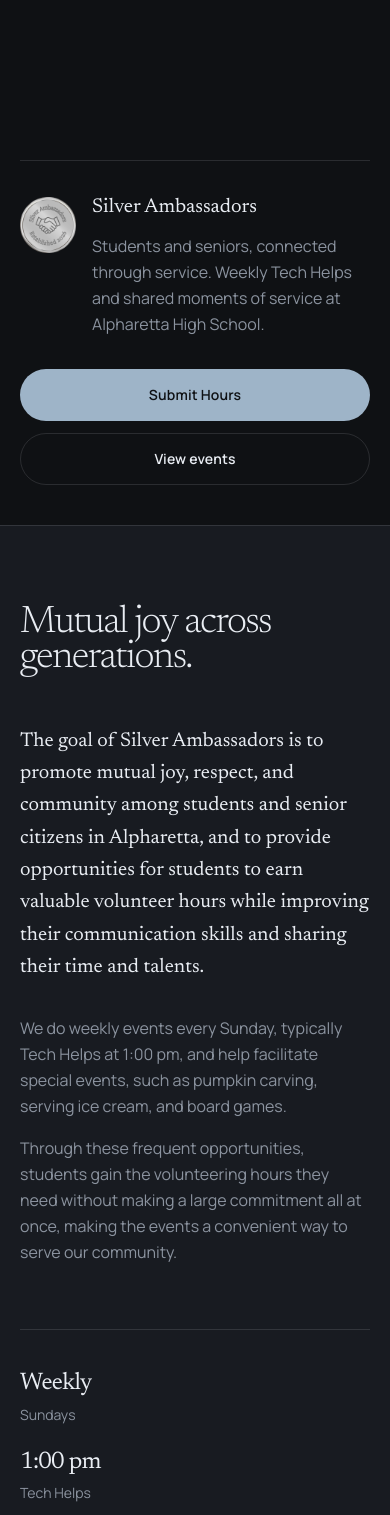
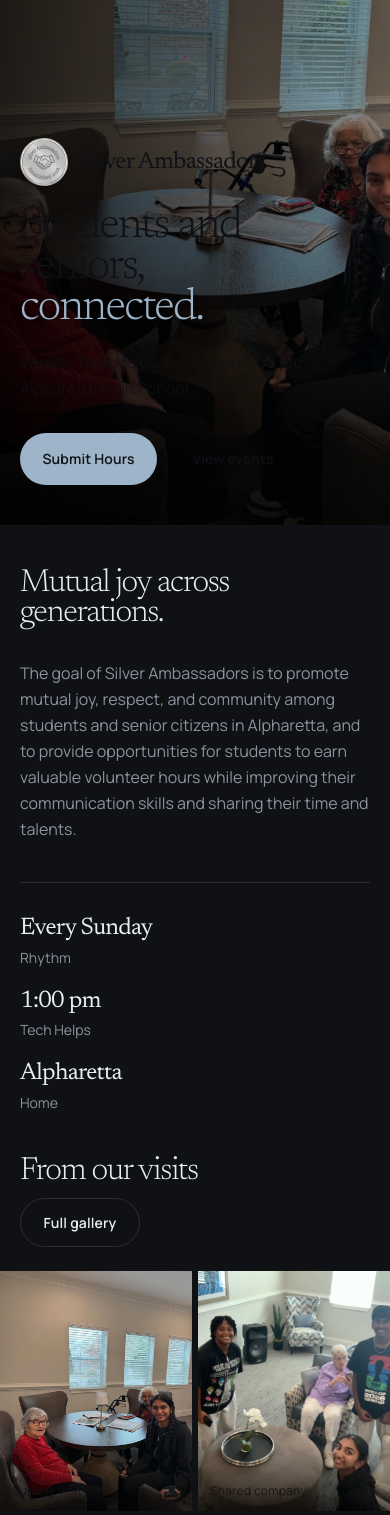
Before and after one commit to yasho1225/SilverAmbassadors, a Next.js app: page / in a window 390 px wide. Shown: the part 320-1835 px from the top of the page. Built offline with nearby package versions, Linux system fonts and the light colour scheme; no server answers.

Commit message:
Tighten layout: photo-led hero, denser sections, less repeat
Make photographs the first and largest signal, cut empty section
padding and duplicate mission/showcase copy, and shrink the CTA band.

Co-authored-by: Yashovardhan Inumukkala <yashoin1225@gmail.com>

```diff
--- a/src/app/about/page.tsx
+++ b/src/app/about/page.tsx
@@ -1,4 +1,5 @@
 import type { Metadata } from "next";
+import Image from "next/image";
 import { CallToAction } from "@/components/CallToAction";
 import { Reveal } from "@/components/motion/Reveal";
 import { Showcase } from "@/components/Showcase";
@@ -14,31 +15,43 @@ export default function AboutPage() {
   return (
     <>
       <section className="site-pad section-y border-b border-line">
-        <div className="site-container-wide">
+        <div className="site-container-wide grid gap-8 lg:grid-cols-[1.05fr_0.95fr] lg:items-end lg:gap-12">
           <Reveal>
-            <h1 className="display max-w-[12ch] text-[clamp(3rem,9vw,6.5rem)] text-ink">
+            <h1 className="display max-w-[12ch] text-[clamp(2.6rem,7vw,4.75rem)] text-ink">
               {site.name}
             </h1>
-            <p className="mt-8 max-w-2xl text-lg leading-relaxed text-muted sm:text-xl">
-              A student organization at {site.school} dedicated to mutual joy,
-              respect, and community with senior citizens in Alpharetta.
+            <p className="mt-5 max-w-xl text-base leading-relaxed text-muted sm:text-lg">
+              A student organization at {site.school} building mutual joy,
+              respect, and community with seniors in Alpharetta.
             </p>
+          </Reveal>
+          <Reveal delay={0.06}>
+            <div className="relative aspect-[4/3] overflow-hidden bg-ink">
+              <Image
+                src="/images/members-patio.jpg"
+                alt="Silver Ambassadors members outdoors after a visit"
+                fill
+                sizes="(max-width: 1024px) 100vw, 45vw"
+                className="object-cover object-[center_40%]"
+                priority
+              />
+            </div>
           </Reveal>
         </div>
       </section>
 
       <section className="site-pad section-y bg-surface">
-        <div className="site-container-wide grid gap-12 lg:grid-cols-2">
+        <div className="site-container-wide grid gap-8 lg:grid-cols-2 lg:gap-14">
           <Reveal>
-            <h2 className="display text-[clamp(2.2rem,4vw,3.5rem)] text-ink">
+            <h2 className="display text-[clamp(2rem,4vw,3.2rem)] text-ink">
               Why we gather
             </h2>
           </Reveal>
-          <Reveal delay={0.08}>
-            <p className="font-display text-[clamp(1.25rem,1rem+1vw,1.75rem)] leading-relaxed text-ink">
+          <Reveal delay={0.06}>
+            <p className="font-display text-[clamp(1.15rem,0.95rem+0.8vw,1.5rem)] leading-relaxed text-ink">
               {site.mission}
             </p>
-            <div className="mt-8 space-y-4 text-base leading-relaxed text-muted">
+            <div className="mt-6 space-y-3 text-base leading-relaxed text-muted">
               {site.aboutBody.map((paragraph) => (
                 <p key={paragraph}>{paragraph}</p>
               ))}
--- a/src/app/gallery/page.tsx
+++ b/src/app/gallery/page.tsx
@@ -4,11 +4,13 @@ import { PhotoGallery } from "@/components/PhotoGallery";
 export const metadata: Metadata = {
   title: "Gallery",
   description:
-    "Photographs and highlights from Silver Ambassadors events and community gatherings.",
+    "Photographs from Silver Ambassadors visits and gatherings.",
 };
 
 export default function GalleryPage() {
   return (
-    <PhotoGallery title="From our visits" />
+    <div className="pt-8 sm:pt-10">
+      <PhotoGallery title="From our visits" />
+    </div>
   );
 }
--- a/src/app/globals.css
+++ b/src/app/globals.css
@@ -96,7 +96,7 @@ body {
 }
 
 .section-y {
-  padding-block: clamp(5rem, 12vw, 9rem);
+  padding-block: clamp(2.75rem, 5.5vw, 4.5rem);
 }
 
 .display {
--- a/src/app/page.tsx
+++ b/src/app/page.tsx
@@ -3,7 +3,6 @@ import { EventsPreview } from "@/components/EventsPreview";
 import { Hero } from "@/components/Hero";
 import { MissionSection } from "@/components/MissionSection";
 import { PhotoGallery } from "@/components/PhotoGallery";
-import { Showcase } from "@/components/Showcase";
 import { WhatWeDo } from "@/components/WhatWeDo";
 
 export default function HomePage() {
@@ -11,10 +10,9 @@ export default function HomePage() {
     <>
       <Hero />
       <MissionSection />
+      <PhotoGallery limit={4} showViewAll />
       <WhatWeDo />
-      <Showcase />
       <EventsPreview />
-      <PhotoGallery limit={4} showViewAll />
       <CallToAction />
     </>
   );
--- a/src/components/Hero.tsx
+++ b/src/components/Hero.tsx
@@ -19,14 +19,14 @@ export function Hero() {
     const ctx = gsap.context(() => {
       gsap.fromTo(
         el.querySelectorAll("[data-hero]"),
-        { opacity: 0, y: 24 },
+        { opacity: 0, y: 18 },
         {
           opacity: 1,
           y: 0,
-          duration: 0.85,
-          stagger: 0.08,
+          duration: 0.75,
+          stagger: 0.07,
           ease: "power3.out",
-          delay: 0.05,
+          delay: 0.04,
         },
       );
     }, el);
@@ -37,45 +37,57 @@ export function Hero() {
   return (
     <section
       ref={root}
-      className="site-pad relative flex min-h-[calc(100svh-var(--nav-h))] flex-col"
+      className="relative isolate min-h-[min(92svh,52rem)] overflow-hidden"
     >
-      <div className="site-container-wide flex flex-1 flex-col justify-between py-10 sm:py-14">
-        <div className="max-w-[18ch]">
+      <Image
+        src="/images/visit-lounge.jpg"
+        alt="A Silver Ambassador visiting with senior residents"
+        fill
+        priority
+        sizes="100vw"
+        className="object-cover object-[center_28%]"
+      />
+      <div className="absolute inset-0 bg-gradient-to-r from-black/80 via-black/55 to-black/25" />
+      <div className="absolute inset-0 bg-gradient-to-t from-black/70 via-transparent to-black/30" />
+
+      <div className="site-pad relative z-10 flex min-h-[min(92svh,52rem)] flex-col justify-end pb-10 pt-24 sm:pb-14">
+        <div className="site-container-wide max-w-3xl">
+          <div data-hero className="mb-5 flex items-center gap-3" style={{ opacity: 0 }}>
+            <Image
+              src={site.logo.src}
+              alt=""
+              width={56}
+              height={56}
+              className="h-12 w-12 object-contain drop-shadow-md sm:h-14 sm:w-14"
+              priority
+            />
+            <p className="font-display text-2xl tracking-[-0.03em] text-background sm:text-3xl">
+              {site.name}
+            </p>
+          </div>
+
           <h1
             data-hero
-            className="display text-[clamp(3.4rem,12vw,8.5rem)] text-ink"
+            className="display max-w-[11ch] text-[clamp(2.8rem,9vw,5.75rem)] text-background"
             style={{ opacity: 0 }}
           >
             Students and seniors,{" "}
             <span className="text-accent">connected.</span>
           </h1>
-        </div>
 
-        <div
-          data-hero
-          className="mt-16 grid gap-8 border-t border-line pt-8 sm:grid-cols-[1.4fr_auto] sm:items-end"
-          style={{ opacity: 0 }}
-        >
-          <div className="flex gap-4 sm:gap-5">
-            <Image
-              src={site.logo.src}
-              alt={site.logo.alt}
-              width={72}
-              height={72}
-              className="mt-1 h-14 w-14 shrink-0 object-contain sm:h-[4.5rem] sm:w-[4.5rem]"
-              priority
-            />
-            <div>
-              <p className="font-display text-xl text-ink sm:text-2xl">
-                {site.name}
-              </p>
-              <p className="mt-3 max-w-xl text-base leading-relaxed text-muted sm:text-lg">
-                {site.tagline} Weekly Tech Helps and shared moments of service at{" "}
-                {site.school}.
-              </p>
-            </div>
-          </div>
-          <div className="flex flex-col gap-3 sm:flex-row sm:items-center">
+          <p
+            data-hero
+            className="mt-5 max-w-lg text-base leading-relaxed text-background/80 sm:text-lg"
+            style={{ opacity: 0 }}
+          >
+            Weekly Tech Helps Sundays at 1:00 pm · {site.school}
+          </p>
+
+          <div
+            data-hero
+            className="mt-8 flex flex-wrap gap-3"
+            style={{ opacity: 0 }}
+          >
             <a
               href={volunteerForm.viewUrl}
               target="_blank"
@@ -84,7 +96,7 @@ export function Hero() {
             >
               Submit Hours
             </a>
-            <Link href="/events" className="btn btn-ghost">
+            <Link href="/events" className="btn border border-background/35 bg-background/10 text-background backdrop-blur-sm hover:bg-background/20">
               View events
             </Link>
           </div>
--- a/src/components/MissionSection.tsx
+++ b/src/components/MissionSection.tsx
@@ -1,39 +1,40 @@
 import { Reveal } from "@/components/motion/Reveal";
 import { site } from "@/lib/content";
 
+const facts = [
+  { label: "Rhythm", value: "Every Sunday" },
+  { label: "Tech Helps", value: "1:00 pm" },
+  { label: "Home", value: "Alpharetta" },
+] as const;
+
 export function MissionSection() {
-  const facts = [
-    { label: "Sundays", value: "Weekly" },
-    { label: "Tech Helps", value: "1:00 pm" },
-    { label: "Where", value: "Alpharetta" },
-  ];
-
   return (
-    <section className="site-pad section-y border-t border-line bg-surface" aria-labelledby="mission">
+    <section className="site-pad section-y" aria-labelledby="mission">
       <div className="site-container-wide">
-        <div className="grid gap-12 lg:grid-cols-[1.1fr_0.9fr] lg:gap-20">
+        <div className="grid gap-8 lg:grid-cols-[1fr_1.15fr] lg:items-end lg:gap-14">
           <Reveal>
-            <h2 id="mission" className="display text-[clamp(2.4rem,5vw,4.5rem)] text-ink">
+            <h2
+              id="mission"
+              className="display text-[clamp(2rem,4.2vw,3.4rem)] text-ink"
+            >
               Mutual joy across generations.
             </h2>
           </Reveal>
-          <Reveal delay={0.08}>
-            <p className="font-display text-[clamp(1.2rem,1rem+1vw,1.65rem)] leading-relaxed text-ink">
+          <Reveal delay={0.06}>
+            <p className="max-w-[48ch] text-base leading-relaxed text-muted sm:text-lg">
               {site.mission}
             </p>
-            <div className="mt-8 space-y-4 text-base leading-relaxed text-muted">
-              {site.aboutBody.map((paragraph) => (
-                <p key={paragraph}>{paragraph}</p>
-              ))}
-            </div>
           </Reveal>
         </div>
 
-        <Reveal delay={0.1} className="mt-16 grid gap-6 border-t border-line pt-10 sm:grid-cols-3">
+        <Reveal
+          delay={0.08}
+          className="mt-10 grid gap-5 border-t border-line pt-8 sm:grid-cols-3"
+        >
           {facts.map((fact) => (
             <div key={fact.label}>
               <p className="fact text-ink">{fact.value}</p>
-              <p className="mt-2 text-sm text-muted">{fact.label}</p>
+              <p className="mt-1.5 text-sm text-muted">{fact.label}</p>
             </div>
           ))}
         </Reveal>
--- a/src/components/PhotoGallery.tsx
+++ b/src/components/PhotoGallery.tsx
@@ -14,65 +14,54 @@ type PhotoGalleryProps = {
 export function PhotoGallery({
   limit,
   showViewAll = false,
-  title = "Moments from the club",
+  title = "From our visits",
 }: PhotoGalleryProps) {
   const items = limit ? galleryPhotos.slice(0, limit) : galleryPhotos;
 
   return (
-    <section className="site-pad section-y bg-surface" aria-labelledby="gallery">
-      <div className="site-container-wide">
+    <section className="section-y !pt-0" aria-labelledby="gallery">
+      <div className="site-pad site-container-wide mb-6 flex flex-col gap-3 sm:mb-8 sm:flex-row sm:items-end sm:justify-between">
         <Reveal>
-          <div className="mb-10 flex flex-col gap-4 sm:flex-row sm:items-end sm:justify-between">
           <h2
             id="gallery"
-              className="display max-w-[16ch] text-[clamp(2.2rem,4.5vw,3.8rem)] text-ink"
+            className="display text-[clamp(2rem,4.2vw,3.4rem)] text-ink"
           >
             {title}
           </h2>
+        </Reveal>
         {showViewAll ? (
-              <Link href="/gallery" className="btn btn-ghost">
+          <Reveal delay={0.04}>
+            <Link href="/gallery" className="btn btn-ghost !min-h-0 px-4 py-2 text-sm">
               Full gallery
             </Link>
+          </Reveal>
         ) : null}
       </div>
-        </Reveal>
 
-        <div className="grid grid-cols-1 gap-3 sm:grid-cols-2 lg:grid-cols-3">
-          {items.map((photo, index) => {
-            const tall = photo.span === "tall";
-            return (
-              <Reveal
-                key={photo.id}
-                delay={index * 0.04}
-                className={tall ? "sm:row-span-2" : undefined}
-              >
-                <figure
-                  className={`group relative overflow-hidden border border-line bg-ink ${
-                    tall
-                      ? "aspect-[3/4] sm:h-full sm:min-h-[28rem] sm:aspect-auto"
-                      : "aspect-[4/3]"
-                  }`}
-                >
+      <div className="grid grid-cols-2 gap-1.5 sm:gap-2 lg:grid-cols-4 lg:gap-2">
+        {items.map((photo, index) => (
+          <Reveal key={photo.id} delay={index * 0.03} className="min-h-0">
+            <figure className="group relative aspect-[4/5] overflow-hidden bg-ink sm:aspect-[3/4]">
               <Image
                 src={photo.src}
                 alt={photo.alt}
                 fill
-                    sizes="(max-width: 640px) 100vw, (max-width: 1024px) 50vw, 33vw"
-                    className="object-cover transition-transform duration-700 ease-[cubic-bezier(0.23,1,0.32,1)] group-hover:scale-[1.03]"
+                sizes="(max-width: 640px) 50vw, (max-width: 1024px) 50vw, 25vw"
+                className="object-cover transition-transform duration-700 ease-[cubic-bezier(0.23,1,0.32,1)] group-hover:scale-[1.04]"
                 style={
                   photo.id === "visit-lounge"
-                        ? { objectPosition: "center 35%" }
-                        : undefined
+                    ? { objectPosition: "center 32%" }
+                    : { objectPosition: "center 40%" }
                 }
               />
-                  <figcaption className="absolute inset-x-0 bottom-0 bg-gradient-to-t from-black/70 via-black/25 to-transparent px-4 pt-12 pb-4">
-                    <p className="text-sm text-background/90">{photo.caption}</p>
+              <figcaption className="pointer-events-none absolute inset-x-0 bottom-0 bg-gradient-to-t from-black/65 to-transparent px-3 pt-10 pb-3">
+                <p className="text-xs tracking-wide text-background/90 sm:text-sm">
+                  {photo.caption}
+                </p>
               </figcaption>
             </figure>
           </Reveal>
-            );
-          })}
-        </div>
+        ))}
       </div>
     </section>
   );
--- a/src/components/Showcase.tsx
+++ b/src/components/Showcase.tsx
@@ -3,64 +3,42 @@ import { Reveal } from "@/components/motion/Reveal";
 
 const panels = [
   {
-    src: "/images/visit-lounge.jpg",
-    alt: "A student volunteer sitting with senior residents around a lounge table",
+    src: "/images/group-lounge.jpg",
+    alt: "Ambassadors and a senior resident sharing a moment in the lounge",
     label: "Visits",
-    word: "Together",
-    // Portrait source in a landscape frame — faces sit mid/lower in the frame
-    objectPosition: "center 72%",
+    objectPosition: "center 42%",
   },
   {
-    src: "/images/group-lounge.jpg",
-    alt: "Ambassadors and a senior resident sharing a moment in the lounge",
-    label: "Company",
-    word: "Present",
-    objectPosition: "center 45%",
+    src: "/images/members-lobby.jpg",
+    alt: "Silver Ambassadors members together in the building lobby",
+    label: "Ambassadors",
+    objectPosition: "center 40%",
   },
 ] as const;
 
+/** Compact two-up photo band — used on About, not the home page. */
 export function Showcase() {
   return (
-    <section className="site-pad section-y overflow-hidden" aria-labelledby="who">
-      <div className="site-container-wide">
-        <Reveal>
-          <div className="grid gap-6 md:grid-cols-2 md:gap-10">
-            <div>
-              <h2 id="who" className="font-display text-2xl text-ink sm:text-3xl">
-                Who we bring together
-              </h2>
-            </div>
-            <p className="max-w-[42ch] text-base leading-relaxed text-muted">
-              Students earn volunteer hours and practice communication. Seniors
-              receive company, tech help, and shared celebration.
-            </p>
-          </div>
-        </Reveal>
-
-        <div className="mt-[10vh] grid gap-10 md:grid-cols-2">
+    <section className="overflow-hidden" aria-label="Club photographs">
+      <div className="grid gap-1.5 sm:grid-cols-2 sm:gap-2">
         {panels.map((panel, index) => (
-            <Reveal key={panel.src} delay={index * 0.08}>
-              <div className="group relative h-[38svh] overflow-hidden border border-line bg-surface md:h-[48svh]">
+          <Reveal key={panel.src} delay={index * 0.05}>
+            <div className="relative aspect-[4/3] overflow-hidden bg-ink sm:aspect-[5/4] md:aspect-[16/11]">
               <Image
                 src={panel.src}
                 alt={panel.alt}
                 fill
-                  sizes="(max-width: 768px) 100vw, 50vw"
-                  className="object-cover transition-transform duration-700 ease-[cubic-bezier(0.23,1,0.32,1)] group-hover:scale-[1.04]"
+                sizes="(max-width: 640px) 100vw, 50vw"
+                className="object-cover"
                 style={{ objectPosition: panel.objectPosition }}
               />
-                <div className="absolute inset-0 bg-gradient-to-t from-black/55 via-black/10 to-transparent" />
-                <p className="absolute top-4 left-4 text-sm text-background/80">
+              <p className="absolute bottom-3 left-3 text-sm text-background/90">
                 {panel.label}
-                </p>
-                <p className="cut-word absolute bottom-4 left-0 text-background/90">
-                  {panel.word}
               </p>
             </div>
           </Reveal>
         ))}
       </div>
-      </div>
     </section>
   );
 }
```
Also changed, not shown: src/components/CallToAction.tsx (+6 -13 lines), src/components/EventsPreview.tsx (+15 -10 lines), src/components/WhatWeDo.tsx (+20 -25 lines), 1 other file (tests, documents, lock files or other folders). Lines whose indentation alone changed are shown as unchanged.
